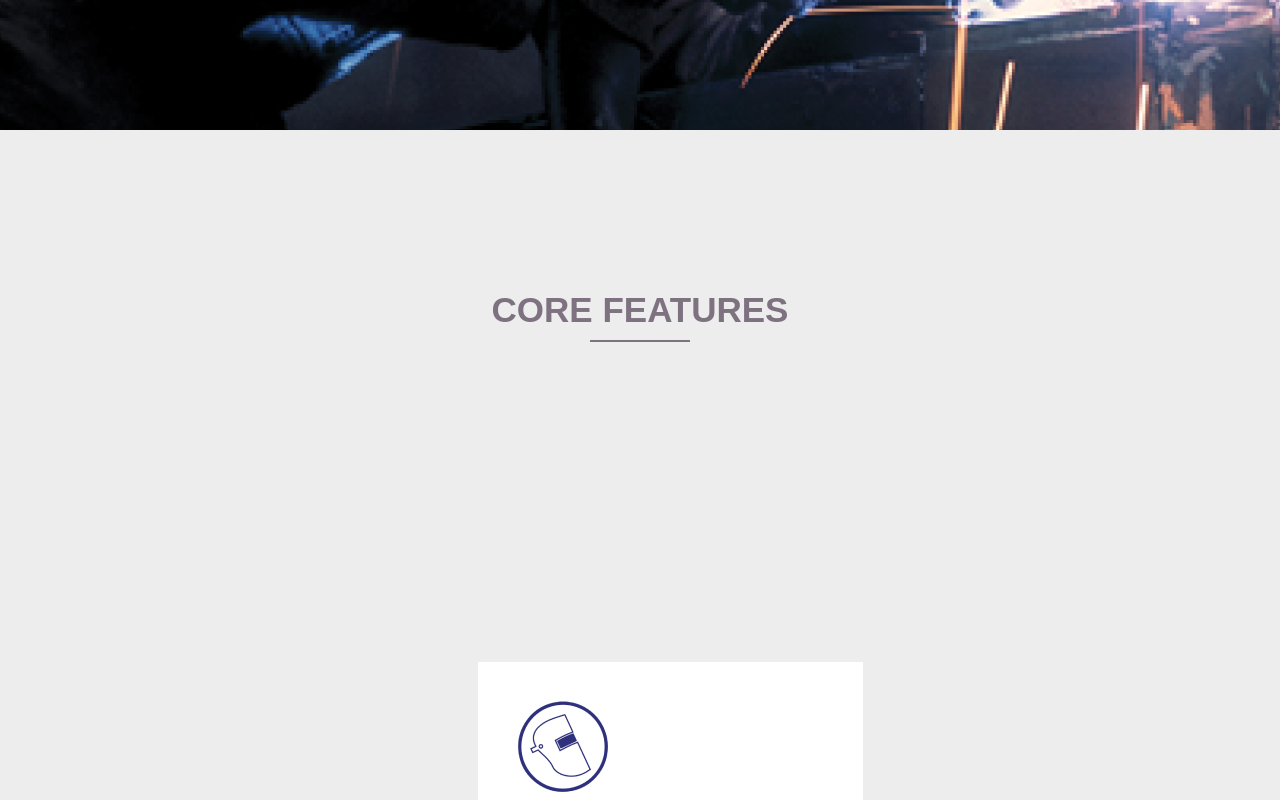
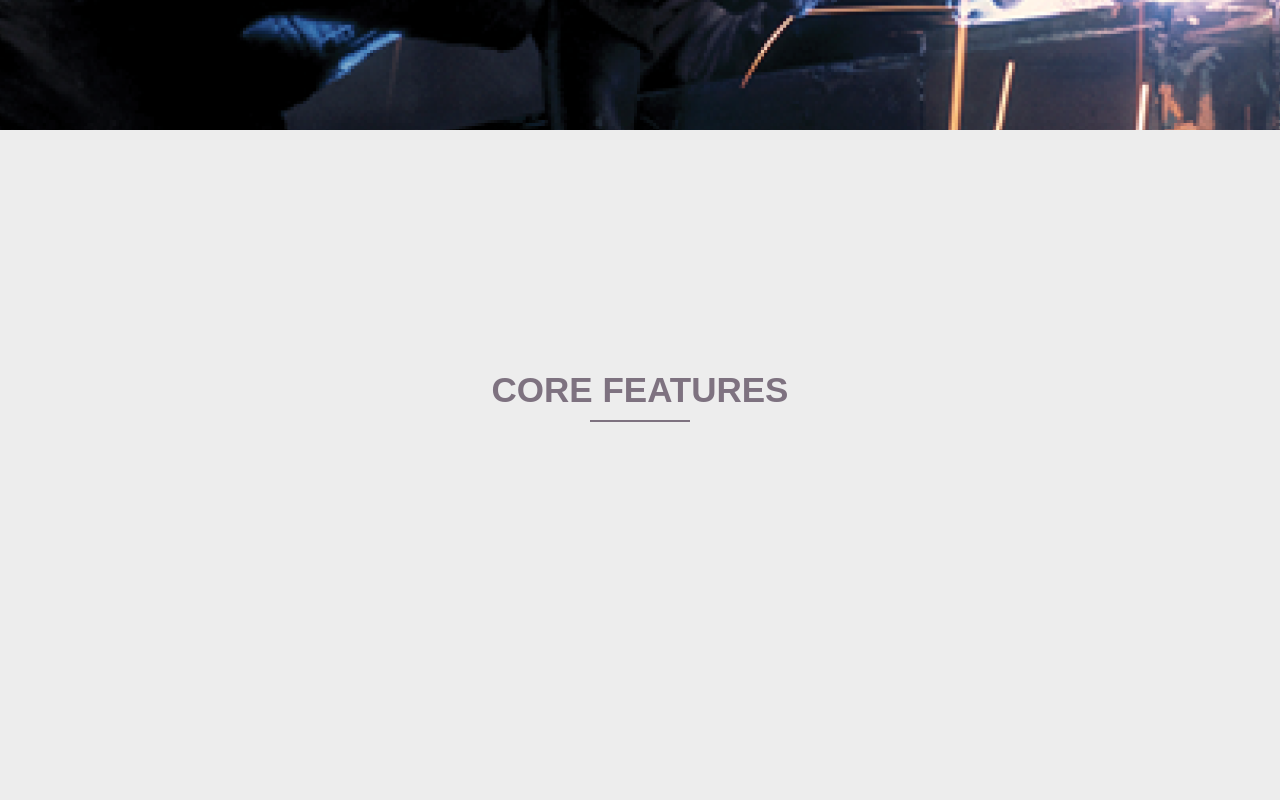
Before and after one commit to Usamaalikhan654/Habibullah-WB, a React (Create React App) app in the folder hepl-master/: page /#/ in a window 1280 px wide. Shown: the part 820-1620 px from the top of the page. Built offline with nearby package versions, Linux system fonts and the light colour scheme.

Commit message:
1.8.9
version 1.8.9

```diff
--- a/hepl-master/src/Pages/Home/Home.module.scss
+++ b/hepl-master/src/Pages/Home/Home.module.scss
@@ -61,7 +61,7 @@
 }
 
 .coreContainer {
-  padding: 10rem;
+  padding: 15rem;
   background-color: #ededed;
   align-items: center;
   justify-content: center;
```
